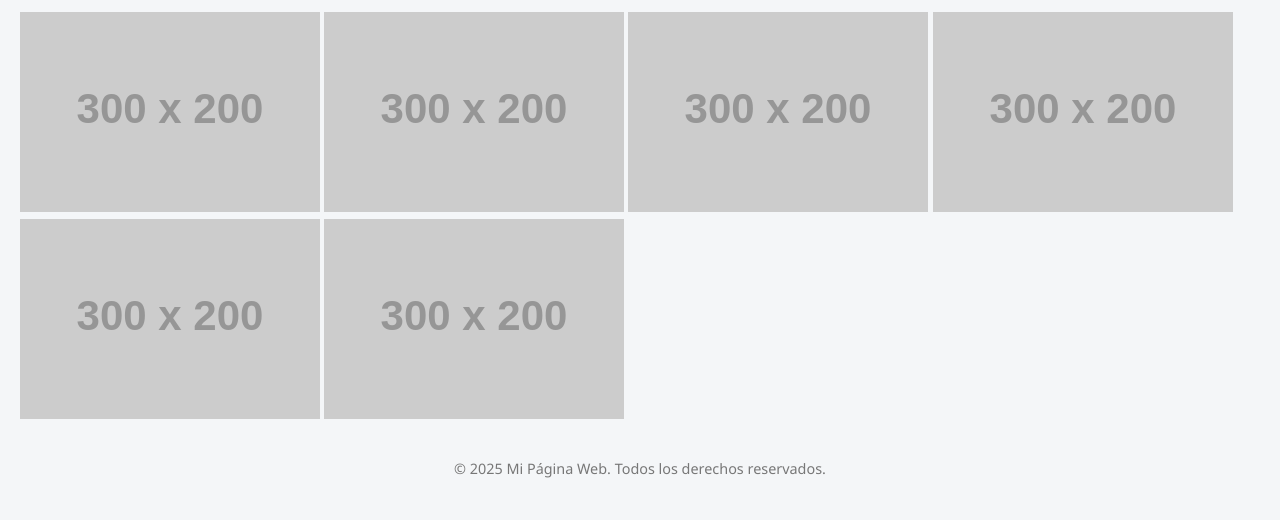
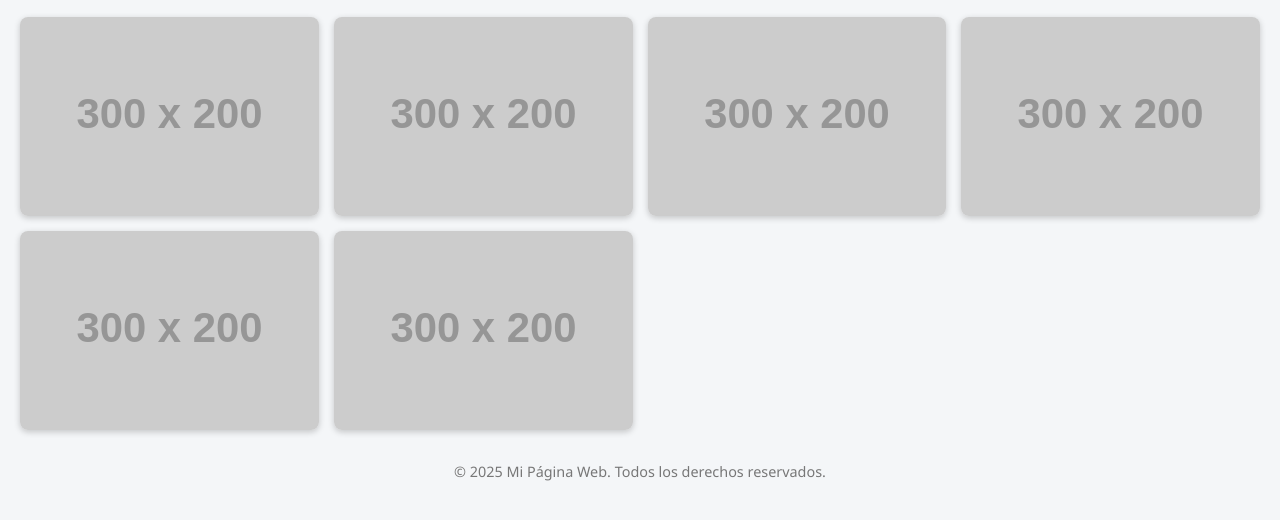
Before and after one commit to EddyAlejandroAlvarezTorrejon/practicaUno, a plain HTML site: page gallery.html in a window 1280 px wide. Shown: the part 140-660 px from the top of the page. Drawn offline with Linux system fonts and the light colour scheme; placeholder pictures from the web are drawn by us.

Commit message:
añadiendo nuevos estilos para gallery.html

```diff
--- a/style.css
+++ b/style.css
@@ -91,3 +91,23 @@ footer {
   font-size: 0.9em;
   color: #777;
 }
+/* Estilo para galería de imágenes */
+
+.gallery {
+  display: grid;
+  grid-template-columns: repeat(auto-fit, minmax(250px, 1fr));
+  gap: 15px;
+  margin-top: 20px;
+}
+
+.gallery img {
+  width: 100%;
+  height: auto;
+  border-radius: 8px;
+  box-shadow: 0 2px 6px rgba(0, 0, 0, 0.2);
+  transition: transform 0.3s ease;
+}
+
+.gallery img:hover {
+  transform: scale(1.05);
+}
```
